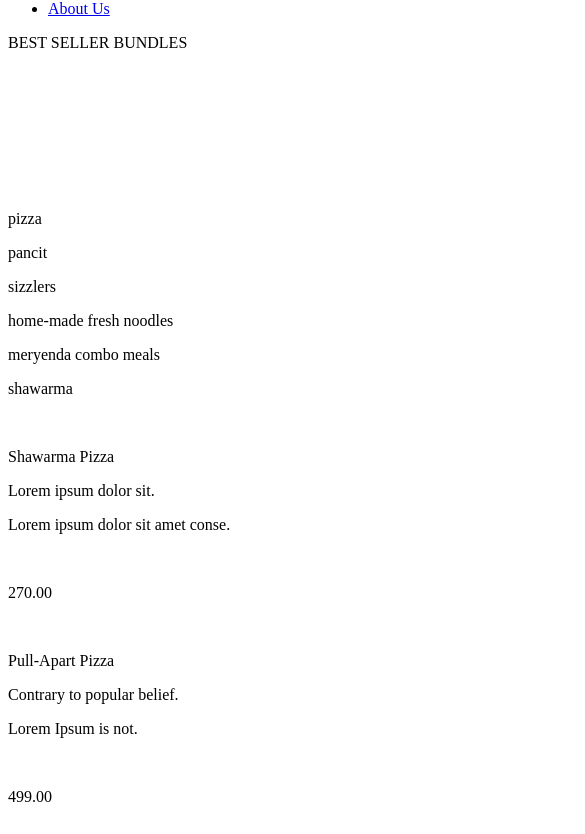
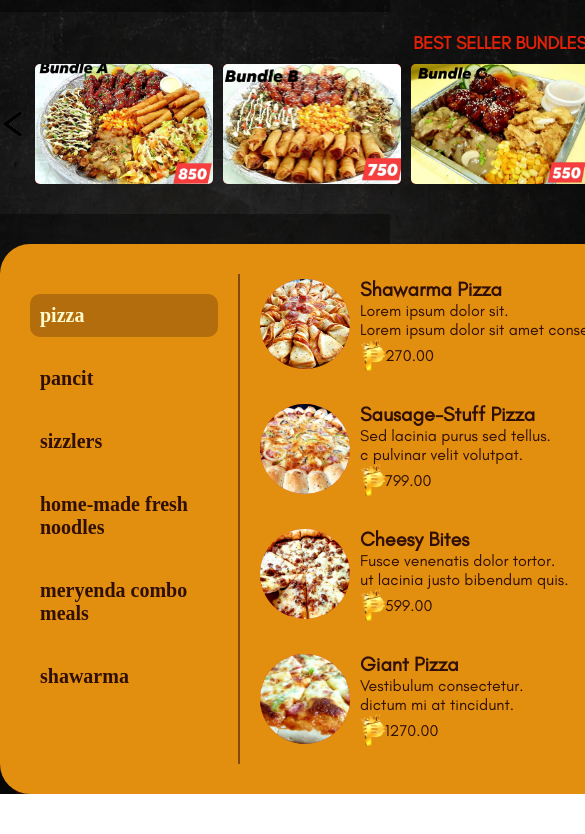
Before and after one commit to patjohntrick/revel, a plain HTML site: page menu.html in a window 390 px wide. Shown: the part 78-912 px from the top of the page, 585 px wide, since content can reach past the window. After the commit the page ends 872 px from the top, so only its background shows below. Drawn offline with Linux system fonts and the light colour scheme; the site is published under a folder, as on GitHub Pages, so addresses that start at the root find nothing; a web font is replaced by a local one.

```diff
--- a/about.html
+++ b/about.html
@@ -6,10 +6,10 @@
     <meta name="viewport" content="width=device-width, initial-scale=1.0" />
     <link
       rel="shortcut icon"
-      href="/resources/png images/logo.png"
+      href="./resources/png images/logo.png"
       type="image/x-icon"
     />
-    <link rel="stylesheet" href="/styles/about.css" />
+    <link rel="stylesheet" href="./styles/about.css" />
     <title>About | REVEL'S GRILL AND RESTO</title>
   </head>
   <body>
@@ -17,13 +17,17 @@
     <nav>
       <div class="nav-container">
         <div class="logo-container">
-          <img src="/resources/png images/bar.png" alt="" />
-          <img src="/resources/png images/about.png" alt="" class="about-nav" />
+          <img src="./resources/png images/bar.png" alt="" />
+          <img
+            src="./resources/png images/about.png"
+            alt=""
+            class="about-nav"
+          />
         </div>
         <ul>
-          <li><a href="/">Home</a></li>
-          <li><a href="/menu.html">Menu</a></li>
-          <li><a href="/about.html">About Us</a></li>
+          <li><a href="./index.html">Home</a></li>
+          <li><a href="./menu.html">Menu</a></li>
+          <li><a href="./about.html">About Us</a></li>
         </ul>
       </div>
     </nav>
@@ -31,7 +35,7 @@
     <section>
       <div class="section-container">
         <div class="img-container">
-          <img src="/resources/background pages/pan.png" alt="" />
+          <img src="./resources/background pages/pan.png" alt="" />
           <div class="location">
             <p class="location-name">Location</p>
             <p class="from">from Calamba Laguna</p>
@@ -46,23 +50,23 @@
             </div>
             <div class="links">
               <div class="link-item facebook">
-                <img src="/resources/png images/facebook.png" alt="" />
+                <img src="./resources/png images/facebook.png" alt="" />
                 <p>REVEL'S GRILL AND RESTO</p>
               </div>
               <div class="link-item phone">
-                <img src="/resources/png images/phone.png" alt="" />
+                <img src="./resources/png images/phone.png" alt="" />
                 <p>0951-546-9036</p>
               </div>
               <div class="link-item clock">
-                <img src="/resources/png images/clock.png" alt="" />
+                <img src="./resources/png images/clock.png" alt="" />
                 <p>MONDAY 8:00 AM - 8:00 PM</p>
               </div>
               <div class="link-item utensil">
-                <img src="/resources/png images/utensil.png" alt="" />
+                <img src="./resources/png images/utensil.png" alt="" />
                 <p>FAST FOOD RESTAURANT</p>
               </div>
               <div class="link-item location-link">
-                <img src="/resources/png images/location.png" alt="" />
+                <img src="./resources/png images/location.png" alt="" />
                 <p>
                   EDADES ST. BRGY. POBLACION 4315 SAN FRANCISCO, PHILIPPINES
                 </p>
--- a/menu.html
+++ b/menu.html
@@ -6,10 +6,10 @@
     <meta name="viewport" content="width=device-width, initial-scale=1.0" />
     <link
       rel="shortcut icon"
-      href="/resources/png images/logo.png"
+      href="./resources/png images/logo.png"
       type="image/x-icon"
     />
-    <link rel="stylesheet" href="/styles/menu.css" />
+    <link rel="stylesheet" href="./styles/menu.css" />
     <title>Menu | REVEL'S GRILL AND RESTO</title>
   </head>
   <body>
@@ -17,13 +17,13 @@
     <nav>
       <div class="nav-container">
         <div class="logo-container">
-          <img src="/resources/png images/bar.png" alt="" />
-          <img src="/resources/png images/menu.png" alt="" />
+          <img src="./resources/png images/bar.png" alt="" />
+          <img src="./resources/png images/menu.png" alt="" />
         </div>
         <ul>
-          <li><a href="/">Home</a></li>
-          <li><a href="/menu.html">Menu</a></li>
-          <li><a href="/about.html">About Us</a></li>
+          <li><a href="./index.html">Home</a></li>
+          <li><a href="./menu.html">Menu</a></li>
+          <li><a href="./about.html">About Us</a></li>
         </ul>
       </div>
     </nav>
@@ -34,27 +34,27 @@
         <p>BEST SELLER BUNDLES</p>
         <div class="container">
           <img
-            src="/resources/png images/arrow.png"
+            src="./resources/png images/arrow.png"
             alt=""
             class="first-arrow"
           />
           <div class="box">
-            <img src="/resources/menu/bundle/bundle a.jpg" alt="" />
+            <img src="./resources/menu/bundle/bundle a.jpg" alt="" />
           </div>
           <div class="box">
-            <img src="/resources/menu/bundle/bundle b.jpg" alt="" />
+            <img src="./resources/menu/bundle/bundle b.jpg" alt="" />
           </div>
           <div class="box">
-            <img src="/resources/menu/bundle/bundle c.jpg" alt="" />
+            <img src="./resources/menu/bundle/bundle c.jpg" alt="" />
           </div>
           <div class="box">
-            <img src="/resources/menu/bundle/bundle d.jpg" alt="" />
+            <img src="./resources/menu/bundle/bundle d.jpg" alt="" />
           </div>
           <div class="box">
-            <img src="/resources/menu/bundle/bundle e.jpg" alt="" />
+            <img src="./resources/menu/bundle/bundle e.jpg" alt="" />
           </div>
           <img
-            src="/resources/png images/arrow.png"
+            src="./resources/png images/arrow.png"
             alt=""
             class="second-arrow"
           />
@@ -89,98 +89,98 @@
         <div class="menu-data">
           <div class="container">
             <div class="img-container">
-              <img src="/resources/menu/pizza/p1.jpg" alt="" />
+              <img src="./resources/menu/pizza/p1.jpg" alt="" />
             </div>
             <div class="text-container">
               <p class="menu-name">Shawarma Pizza</p>
               <p>Lorem ipsum dolor sit.</p>
               <p>Lorem ipsum dolor sit amet conse.</p>
               <div class="price">
-                <img src="/resources/png images/peso.png" alt="" />
+                <img src="./resources/png images/peso.png" alt="" />
                 <p>270.00</p>
               </div>
             </div>
           </div>
           <div class="container">
             <div class="img-container">
-              <img src="/resources/menu/pizza/p2.jpg" alt="" />
+              <img src="./resources/menu/pizza/p2.jpg" alt="" />
             </div>
             <div class="text-container">
               <p class="menu-name">Pull-Apart Pizza</p>
               <p>Contrary to popular belief.</p>
               <p>Lorem Ipsum is not.</p>
               <div class="price">
-                <img src="/resources/png images/peso.png" alt="" />
+                <img src="./resources/png images/peso.png" alt="" />
                 <p>499.00</p>
               </div>
             </div>
           </div>
           <div class="container">
             <div class="img-container">
-              <img src="/resources/menu/pizza/p3.jpg" alt="" />
+              <img src="./resources/menu/pizza/p3.jpg" alt="" />
             </div>
             <div class="text-container">
               <p class="menu-name">Sausage-Stuff Pizza</p>
               <p>Sed lacinia purus sed tellus.</p>
               <p>c pulvinar velit volutpat.</p>
               <div class="price">
-                <img src="/resources/png images/peso.png" alt="" />
+                <img src="./resources/png images/peso.png" alt="" />
                 <p>799.00</p>
               </div>
             </div>
           </div>
           <div class="container">
             <div class="img-container">
-              <img src="/resources/menu/pizza/p4.jpg" alt="" />
+              <img src="./resources/menu/pizza/p4.jpg" alt="" />
             </div>
             <div class="text-container">
               <p class="menu-name">Sausage Pizza Bites</p>
               <p>Pellentesque in nisl eros.</p>
               <p>Suspendisse potenti.</p>
               <div class="price">
-                <img src="/resources/png images/peso.png" alt="" />
+                <img src="./resources/png images/peso.png" alt="" />
                 <p>299.00</p>
               </div>
             </div>
           </div>
           <div class="container">
             <div class="img-container">
-              <img src="/resources/menu/pizza/p5.jpg" alt="" />
+              <img src="./resources/menu/pizza/p5.jpg" alt="" />
             </div>
             <div class="text-container">
               <p class="menu-name">Cheesy Bites</p>
               <p>Fusce venenatis dolor tortor.</p>
               <p>ut lacinia justo bibendum quis.</p>
               <div class="price">
-                <img src="/resources/png images/peso.png" alt="" />
+                <img src="./resources/png images/peso.png" alt="" />
                 <p>599.00</p>
               </div>
             </div>
           </div>
           <div class="container">
             <div class="img-container">
-              <img src="/resources/menu/pizza/p6.jpg" alt="" />
+              <img src="./resources/menu/pizza/p6.jpg" alt="" />
             </div>
             <div class="text-container">
               <p class="menu-name">Braided Pizza</p>
               <p>Sed dignissim pellentesque massa.</p>
               <p>at aliquam mi sodales a.</p>
               <div class="price">
-                <img src="/resources/png images/peso.png" alt="" />
+                <img src="./resources/png images/peso.png" alt="" />
                 <p>270.00</p>
               </div>
             </div>
           </div>
           <div class="container">
             <div class="img-container">
-              <img src="/resources/menu/pizza/p6.jpg" alt="" />
+              <img src="./resources/menu/pizza/p6.jpg" alt="" />
             </div>
             <div class="text-container">
               <p class="menu-name">Giant Pizza</p>
               <p>Vestibulum consectetur.</p>
               <p>dictum mi at tincidunt.</p>
               <div class="price">
-                <img src="/resources/png images/peso.png" alt="" />
+                <img src="./resources/png images/peso.png" alt="" />
                 <p>1270.00</p>
               </div>
             </div>
--- a/styles/about.css
+++ b/styles/about.css
@@ -1,18 +1,18 @@
 @font-face {
   font-family: "Bantayog";
-  src: url(/resources/fonts/Bantayog-Light.otf);
+  src: url(../resources/fonts/Bantayog-Light.otf);
 }
 @font-face {
   font-family: "Vietnam";
-  src: url(/resources/fonts/BeVietnam-Thin.ttf);
+  src: url(../resources/fonts/BeVietnam-Thin.ttf);
 }
 @font-face {
   font-family: "Glacial";
-  src: url(/resources/fonts/GlacialIndifference-Regular.otf);
+  src: url(../resources/fonts/GlacialIndifference-Regular.otf);
 }
 @font-face {
   font-family: "ABeeZee";
-  src: url(/resources/fonts/ABeeZee-Regular.otf);
+  src: url(../resources/fonts/ABeeZee-Regular.otf);
 }
 @import url("https://fonts.googleapis.com/css2?family=Open+Sans:wght@300;400;500;600;700;800&display=swap");
 * {
@@ -23,7 +23,7 @@
 
 body {
   min-height: 100vh;
-  background-image: url("/resources/background\ pages/bg.png");
+  background-image: url(../resources/background\ pages/bg.png);
   background-size: cover;
   background-repeat: no-repeat;
   background-position: center;
--- a/styles/menu.css
+++ b/styles/menu.css
@@ -1,18 +1,18 @@
 @font-face {
   font-family: "Bantayog";
-  src: url(/resources/fonts/Bantayog-Light.otf);
+  src: url(../resources/fonts/Bantayog-Light.otf);
 }
 @font-face {
   font-family: "Vietnam";
-  src: url(/resources/fonts/BeVietnam-Thin.ttf);
+  src: url(../resources/fonts/BeVietnam-Thin.ttf);
 }
 @font-face {
   font-family: "Glacial";
-  src: url(/resources/fonts/GlacialIndifference-Regular.otf);
+  src: url(../resources/fonts/GlacialIndifference-Regular.otf);
 }
 @font-face {
   font-family: "ABeeZee";
-  src: url(/resources/fonts/ABeeZee-Regular.otf);
+  src: url(../resources/fonts/ABeeZee-Regular.otf);
 }
 * {
   margin: 0;
@@ -22,7 +22,8 @@
 
 body {
   min-height: 100vh;
-  background-image: url("/resources/background\ pages/bg.png");
+  /* background-image: url("../resources/background\ pages/bg.png"); */
+  background-image: url(../resources/background\ pages/bg.png);
   background-size: cover;
   background-repeat: no-repeat;
   background-position: center;
--- a/styles/style.css
+++ b/styles/style.css
@@ -1,18 +1,18 @@
 @font-face {
   font-family: "Bantayog";
-  src: url(/resources/fonts/Bantayog-Light.otf);
+  src: url("../resources/fonts/Bantayog-Light.otf");
 }
 @font-face {
   font-family: "Vietnam";
-  src: url(/resources/fonts/BeVietnam-Thin.ttf);
+  src: url("../resources/fonts/BeVietnam-Thin.ttf");
 }
 @font-face {
   font-family: "Glacial";
-  src: url(/resources/fonts/GlacialIndifference-Regular.otf);
+  src: url("../resources/fonts/GlacialIndifference-Regular.otf");
 }
 @font-face {
   font-family: "ABeeZee";
-  src: url(/resources/fonts/ABeeZee-Regular.otf);
+  src: url("../resources/fonts/ABeeZee-Regular.otf");
 }
 * {
   margin: 0;
```
Also changed, not shown: index.html (+9 -9 lines).
